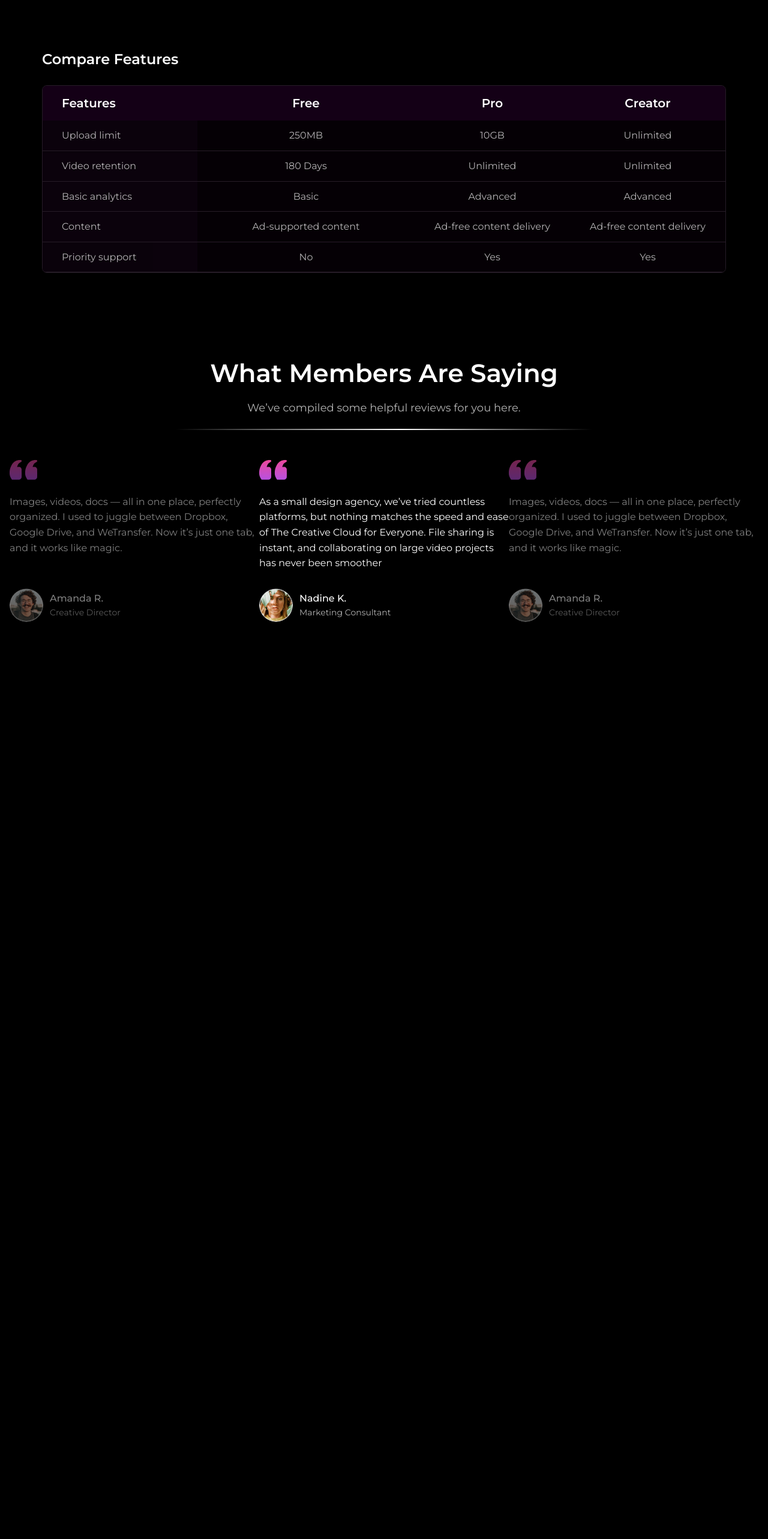
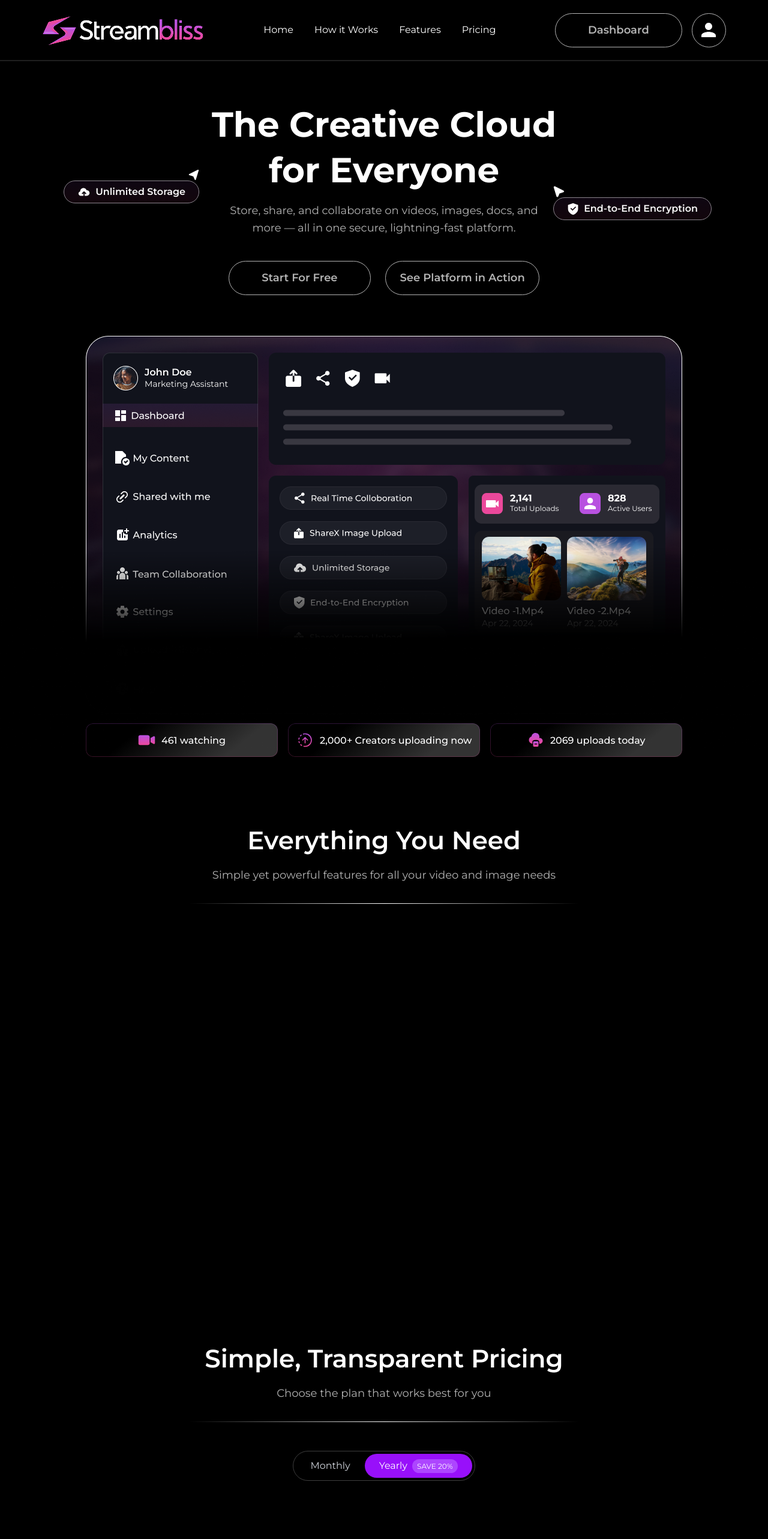
Before and after one commit to jatin-rajput563/Team-StreamBliss, a React (Vite) app: page / in a window 1280 px wide. Shown: the top 2566 px of the page at 60% size. Before the commit the page ends 1177 px from the top, so only its background shows below. Built offline with nearby package versions, Linux system fonts and the light colour scheme.

Commit message:
table-border

```diff
--- a/src/App.jsx
+++ b/src/App.jsx
@@ -12,15 +12,15 @@ import Footer from "./components/Footer";
 function App() {
   return (
     <>
-      {/* <Hero />
+      <Hero />
       <Action />
       <Everything />
-      <Pricing /> */}
+      <Pricing />
       <CompareFeature />
       <Members />
-      {/* <Ready />
+      <Ready />
       <Faq />
-      <Footer /> */}
+      <Footer />
     </>
   );
 }
```
